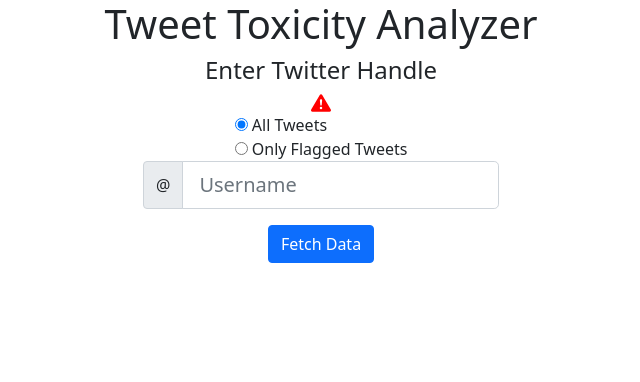
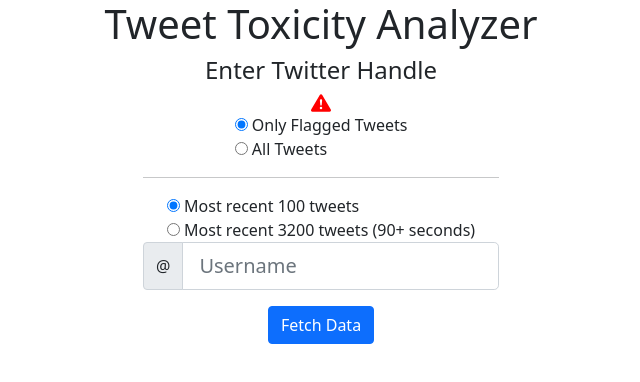
Before and after one commit to Davage-M/Tweet-Toxicity-Front-End, a React (Create React App) app: page / in a window 1280 px wide. Shown: the top 382 px of the page, without its empty margins (319-959 px from the left). Built offline with nearby package versions, Linux system fonts and the light colour scheme.

Commit message:
adding files

```diff
--- a/src/front_files/AnalysedTweet.js
+++ b/src/front_files/AnalysedTweet.js
@@ -1,14 +1,12 @@
-import React, { useEffect } from 'react';
 import Card from 'react-bootstrap/Card';
 import Button from 'react-bootstrap/Button';
 import ColoredIcon from './ColouredIcon.js';
 import ListGroup from 'react-bootstrap/ListGroup';
 import './styles.css';
 
-export default function AnalysedTweets(props) {
+export default function AnalysedTweet(props) {
 
-    useEffect(() => console.log(props.username));
-
+    if (!(props.error)) {
         return (
             <>
                 <Card
@@ -18,47 +16,53 @@
                 >
                     <Card.Title>Analysed Tweet</Card.Title>
                     <Card.Title>
-                    <span id="tweets">{props.text + '\n'}</span>
+                        <span id="tweets">{props.text + ''}</span>
                     </Card.Title>
                     <Card.Body>
                         <ListGroup>
-                        <ListGroup.Item><span id="tweets">Identity Attack: {props.label.identity_attack ? <ColoredIcon color="red" /> : null}{'\n'}</span></ListGroup.Item>
-                        <ListGroup.Item><span id="tweets">Insult: {props.label.insult ? <ColoredIcon color="red" /> : null}{'\n'}</span></ListGroup.Item>
-                        <ListGroup.Item><span id="tweets">Obscene: {props.label.obscene ? <ColoredIcon color="red" /> : null}{'\n'}</span></ListGroup.Item>
-                        <ListGroup.Item><span id="tweets">Severe Toxicity: {props.label.severe_toxicity ? <ColoredIcon color="red" /> : null}{'\n'}</span></ListGroup.Item>
-                        <ListGroup.Item><span id="tweets">Sexual Explicit: {props.label.sexual_explicit ? <ColoredIcon color="red" /> : null}{'\n'}</span></ListGroup.Item>
-                        <ListGroup.Item><span id="tweets">Threat: {props.label.threat ? <ColoredIcon color="red" /> : null}{'\n'}</span></ListGroup.Item>
-                        <ListGroup.Item><span id="tweets">Toxicity: {props.label.toxicity ? <ColoredIcon color="red" /> : null}{'\n'}</span></ListGroup.Item>
+                            <ListGroup.Item><span className="tweets">Identity Attack: {props.label.identity_attack ? <ColoredIcon color="red" /> : null}{'\n'}</span></ListGroup.Item>
+                            <ListGroup.Item><span className="tweets">Insult: {props.label.insult ? <ColoredIcon color="red" /> : null}{'\n'}</span></ListGroup.Item>
+                            <ListGroup.Item><span className="tweets">Obscene: {props.label.obscene ? <ColoredIcon color="red" /> : null}{'\n'}</span></ListGroup.Item>
+                            <ListGroup.Item><span className="tweets">Severe Toxicity: {props.label.severe_toxicity ? <ColoredIcon color="red" /> : null}{'\n'}</span></ListGroup.Item>
+                            <ListGroup.Item><span className="tweets">Sexual Explicit: {props.label.sexual_explicit ? <ColoredIcon color="red" /> : null}{'\n'}</span></ListGroup.Item>
+                            <ListGroup.Item><span className="tweets">Threat: {props.label.threat ? <ColoredIcon color="red" /> : null}{'\n'}</span></ListGroup.Item>
+                            <ListGroup.Item><span className="tweets">Toxicity: {props.label.toxicity ? <ColoredIcon color="red" /> : null}{'\n'}</span></ListGroup.Item>
                         </ListGroup>
                         <Button href={"https://twitter.com/" + props.username + "/status/" + props.id}>Link to tweet</Button>
                     </Card.Body>
                 </Card>
 
             </>
+
         );
+    }
+    else {
+        return (
+            <>
+
+                <Card
+                    bg="danger"
+                    text="white"
+                    className="text-center"
+                >
+                    <Card.Header>Error</Card.Header>
+                    <Card.Title>{props.errorMessage}</Card.Title>
+                </Card>
+
+            </>
+        )
+    }
 }
 
 /*
 <Card
-                                bg="dark"
+                    bg="danger"
                     text="white"
+                    className="text-center"
                 >
-                                <Card.Title>Analysed Tweets</Card.Title>
-                                <Card.Text>
-                                    <span id="tweets">{this.state.analysedData}</span>
-                                </Card.Text>
-                            </Card> */
-/*
-<Card.Text>
-                        <span id="tweets">Identity Attack: {props.label.identity_attack ? <ColoredIcon color="red" /> : null}{'\n'}</span>
-                        <span id="tweets">Insult: {props.label.insult ? <ColoredIcon color="red" /> : null}{'\n'}</span>
-                        <span id="tweets">Obscene: {props.label.obscene ? <ColoredIcon color="red" /> : null}{'\n'}</span>
-                        <span id="tweets">Severe Toxicity: {props.label.severe_toxicity ? <ColoredIcon color="red" /> : null}{'\n'}</span>
-                        <span id="tweets">Sexual Explicit: {props.label.sexual_explicit ? <ColoredIcon color="red" /> : null}{'\n'}</span>
-                        <span id="tweets">Threat: {props.label.threat ? <ColoredIcon color="red" /> : null}{'\n'}</span>
-                        <span id="tweets">Toxicity: {props.label.toxicity ? <ColoredIcon color="red" /> : null}{'\n'}</span>
-                    </Card.Text>
-
+                    <Card.Header>Error</Card.Header>
+                    <Card.Title>{props.errorMessage}</Card.Title>
+                </Card>
 
 
 */
--- a/src/front_files/ColouredIcon.js
+++ b/src/front_files/ColouredIcon.js
@@ -1,4 +1,4 @@
-import React, { useState, useEffect } from 'react';
+import React from 'react';
 import { BsFillExclamationTriangleFill } from "react-icons/bs";
 import { IconContext } from "react-icons";
 import './styles.css';
--- a/src/front_files/main.js
+++ b/src/front_files/main.js
@@ -5,12 +5,11 @@
 import Col from 'react-bootstrap/Col';
 import Row from 'react-bootstrap/Row';
 import Container from 'react-bootstrap/Container';
-import { BsFillExclamationTriangleFill } from "react-icons/bs";
-import Card from 'react-bootstrap/Card';
 import { getTweetData, parseAnalyzedData } from './utils.js';
-import AnalysedTweets from './AnalysedTweet';
+import AnalysedTweet from './AnalysedTweet.js';
 import './styles.css';
 import ColoredIcon from './ColouredIcon.js';
+import 'bootstrap/dist/css/bootstrap.min.css';
 
 export default class Home extends Component {
     constructor(props) {
@@ -19,37 +18,45 @@
             analysedData: [],
             twitterHandleInput: "",
             isLoading: false,
-            showAllTweets: true
+            showAllTweets: false,
+            pagination: 0
         };
         this.fetchData = this.fetchData.bind(this);
         this.handleSubmit = this.handleSubmit.bind(this);
-        this.onChangeValue = this.onChangeValue.bind(this);
+        this.onChangeQueryValue = this.onChangeQueryValue.bind(this);
+        this.onChangePaginationValue = this.onChangePaginationValue.bind(this);
 
     }
 
-    async fetchData(twitterHandle, showAllTweets) {
+    async fetchData(twitterHandle, showAllTweets, pagination) {
         try {
-            //console.log("Starting Fetch!!!!!");
+
             //this.setState({ isLoading: true });
             //console.log(`Fetching Data for ${this.state.twitterHandleInput}.........`);
             this.setState({ isLoading: true });
-            let tweetData = await getTweetData(twitterHandle);
-            if (!(tweetData)) {
-                this.setState({ analysedData: "Uh oh something went wrong. The user you entered may not exist or their account may be private" });
-                throw new Error("User not found");
+            let tweetData = await getTweetData(twitterHandle, pagination);
+            if (typeof tweetData === "string") {
+                console.log(`tweetData: ${tweetData}`);
+                this.setState({ analysedData: tweetData });
+                throw new Error(tweetData);
             }
 
             if (!(showAllTweets)) {
                 tweetData = parseAnalyzedData(tweetData);
+                if (typeof tweetData === "string") {
+                    this.setState({ analysedData: tweetData });
+                    throw new Error(tweetData);
                 }
-
+            }
+            //console.log(tweetData);
             this.setState({ analysedData: tweetData });
             console.log("Data has been fetched");
         }
         catch (error) {
             //console.error(`Error: ${error}`);
             //console.error(error);
-            console.error(`Uh oh something went wrong The user you entered may not exist or their account may be private\n`);
+            console.error(error);
+            //this.setState({ analysedData: error })
         }
         //this.setState({ isLoading: false })
         this.setState({ isLoading: false });
@@ -62,44 +69,61 @@
         console.log(this.state.twitterHandleInput);
     }
 
-    onChangeValue(e) {
+    onChangeQueryValue(e) {
 
-        if (e.target.value === "flagged") {
-            this.setState({ showAllTweets: false });
+        if (e.target.value === "all") {
+            this.setState({ showAllTweets: true });
         }
         else {
-            this.setState({ showAllTweets: true });
+            this.setState({ showAllTweets: false });
         }
 
         //console.log(this.state.showAllTweets)
+    }
+
+    onChangePaginationValue(e) {
+
+        if (e.target.value === "yesPagination") {
+            this.setState({ pagination: 1 });
+        }
+        else {
+            this.setState({ pagination: 0 });
+        }
+    }
+
+    componentDidUpdate(e) {
+        //console.log(this.state.analysedData);
     }
 
 
 
     render() {
         let tweets = [];
-        //let stuff = [<AnalysedTweets text="{this.state.analysedData}"></AnalysedTweets>, <AnalysedTweets text="{this.state.analysedData}"></AnalysedTweets>, <AnalysedTweets text={this.state.analysedData}></AnalysedTweets>, <AnalysedTweets text={this.state.analysedData}></AnalysedTweets>, <AnalysedTweets text={this.state.analysedData}></AnalysedTweets>];
         if (Array.isArray(this.state.analysedData) && this.state.analysedData.length > 0) {
-            //let tweets = [];
+            tweets = [];
             ///tweets = <AnalysedTweets text={this.state.analysedData}></AnalysedTweets>
             //this.state.analysedData.map((variant, idx) => (
             //    <AnalysedTweets text={this.state.analysedData}></AnalysedTweets>
             //));
             //console.log("There is stuff");
             for (const tweet of this.state.analysedData) {
-                console.log(tweet);
-                let cardTweet = <AnalysedTweets text={tweet.text} label={tweet.label} id={tweet.id} username={this.state.twitterHandleInput}></AnalysedTweets>
+                //console.log(tweet);
+                let cardTweet = <AnalysedTweet text={tweet.text} label={tweet.label} id={tweet.id} username={this.state.twitterHandleInput}></AnalysedTweet>
                 //console.log(tweet.label.identity_attack);
                 tweets.push(cardTweet);
             }
             //console.log("Tweets: ");
+            console.log(tweets);
+        }
+        else if (typeof this.state.analysedData === "string") {
+            tweets = [];
+            let errorTweet = <AnalysedTweet error={true} errorMessage={this.state.analysedData}></AnalysedTweet>
+            tweets.push(errorTweet);
             //console.log(tweets);
-        }
-        else {
-            tweets = [];
         }
 
         return (
+            <>
                 <Container>
                     <Row>
                         <h1>Tweet Toxicity Analyzer</h1>
@@ -110,29 +134,53 @@
                     </Row>
 
                     <Row>
-                    <div onChange={this.onChangeValue} className="containerDiv">
+                        <Col>
+                            <div onChange={this.onChangeQueryValue} className="containerDiv">
                                 <div className="childDiv">
                                     <div className="pull-left">
-                                <input type="radio" value="all" name="displayTweets" defaultChecked /> All Tweets
+                                        <input type="radio" value="flagged" name="displayTweets" defaultChecked /> Only Flagged Tweets
+
                                     </div>
                                     <div className="pull-left">
-                                <input type="radio" value="flagged" name="displayTweets" /> Only Flagged Tweets
+                                        <input type="radio" value="all" name="displayTweets" /> All Tweets
                                     </div>
                                 </div>
                             </div>
+                        </Col>
+                    </Row>
+                    <Row>
+                        <Col></Col>
+                        <Col>
+                            <hr />
+                        </Col>
+                        <Col></Col>
+                    </Row>
+
+                    <Row>
+                        <Col>
+                            <div onChange={this.onChangePaginationValue} className="containerDiv">
+                                <div className="childDiv">
+                                    <div className="pull-left">
+                                        <input type="radio" value="noPagination" name="pagination" defaultChecked /> Most recent 100 tweets
+                                    </div>
+                                    <div className="pull-left">
+                                        <input type="radio" value="yesPagination" name="pagination" /> Most recent 3200 tweets (90+ seconds)
+                                    </div>
+                                </div>
+                            </div>
+                        </Col>
                     </Row>
 
                     <Row>
                         <Col></Col>
                         <Col>
                             <InputGroup className="mb-3">
-                            <InputGroup.Text id="basic-addon1">@</InputGroup.Text>
+                                <InputGroup.Text>@</InputGroup.Text>
 
                                 <FormControl
                                     type="text"
                                     placeholder="Username"
                                     aria-label="Username"
-                                aria-describedby="basic-addon1"
                                     size="lg"
                                     readOnly={false}
                                     onChange={(event) => { this.setState({ twitterHandleInput: event.target.value }); }}
@@ -141,20 +189,23 @@
                         </Col>
                         <Col></Col>
                     </Row>
-                <Button variant="primary" disabled={this.state.isLoading} value={this.state.twitterHandleInput} onClick={(e) => { this.fetchData(e.target.value, this.state.showAllTweets); console.log(this.state.twitterHandleInput); }}>{(this.state.isLoading) ? "Loading...." : "Fetch Data"}</Button>{' '}
-                <div>
+                    <Button variant="primary" disabled={this.state.isLoading} value={this.state.twitterHandleInput} onClick={(e) => { this.fetchData(e.target.value, this.state.showAllTweets, this.state.pagination); }}>{(this.state.isLoading) ? "Loading...." : "Fetch Data"}</Button>{' '}
+
                     <Row>
-                        <Col></Col>
-                        <Col>
+
+                        <Col xs={4}></Col>
+                        <Col xs={4}>
                             {tweets.map((tweet, idx) => (
-                                <div key={idx}>{tweet}</div>
+                                <span key={idx}>{tweet}</span>
                             ))}
                         </Col>
-                        <Col></Col>
+                        <Col xs={4}></Col>
+
                     </Row>
 
-                </div>
+
                 </Container >
+            </>
         );
     }
 }
```
Also changed, not shown: src/front_files/radioButtons.js (+0 -10 lines), src/front_files/styles.css (+2 -22 lines), src/front_files/utils.js (+32 -15 lines). Lines whose indentation alone changed are shown as unchanged.
